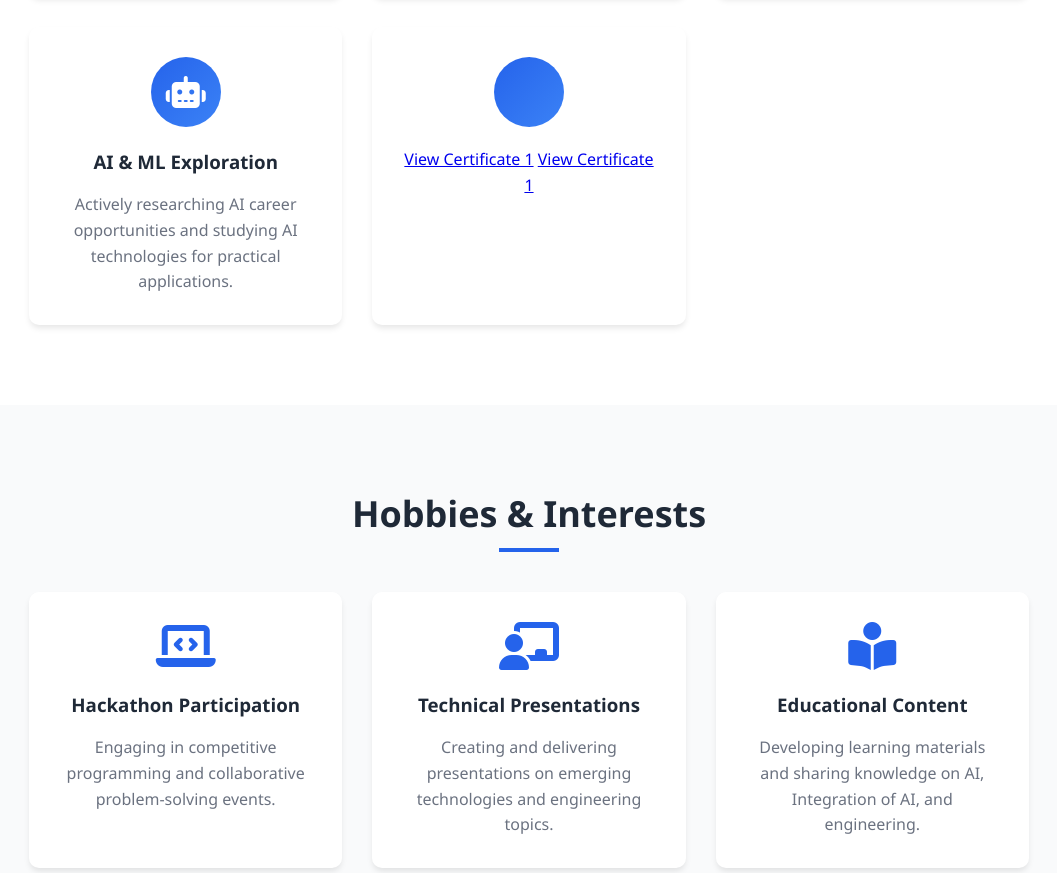
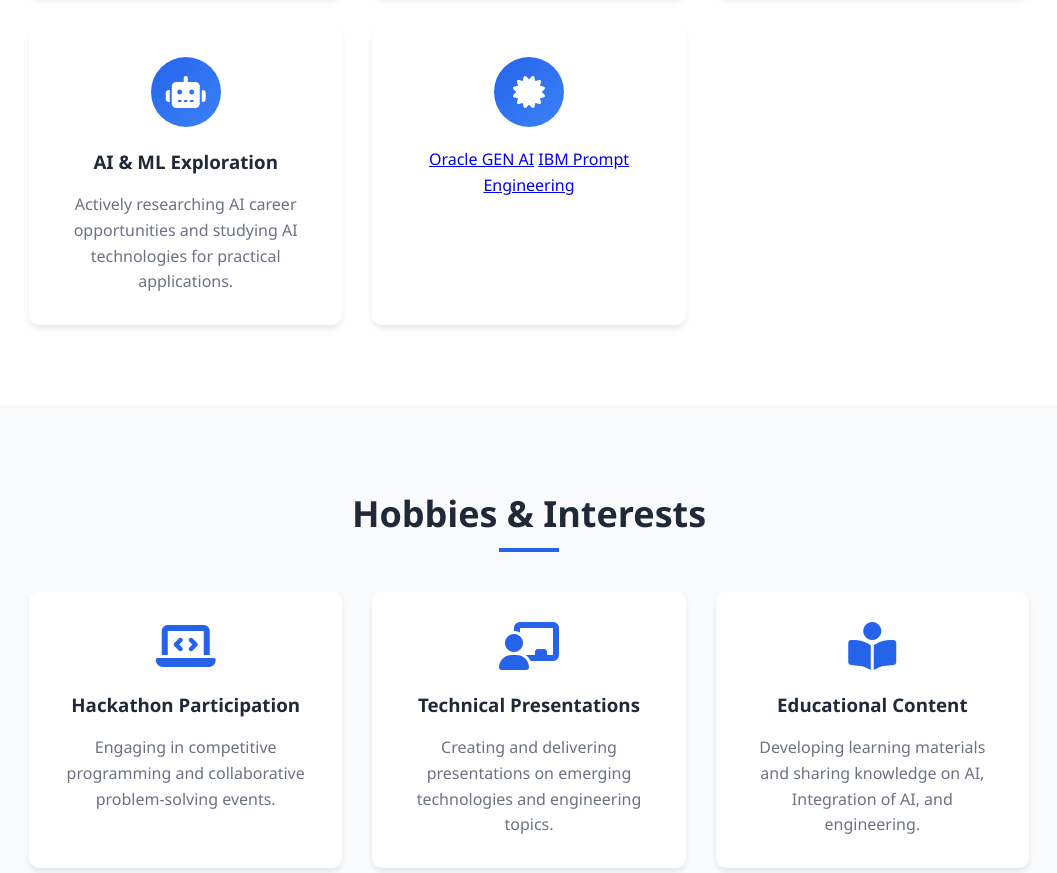
Before and after one commit to Govardhan1201/Personal-Website, a plain HTML site: page index.html in a window 1280 px wide. Shown: the part 2588-3461 px from the top of the page, without its empty margins (111-1168 px from the left). Drawn offline with Linux system fonts and the light colour scheme.

Commit message:
Update index.html

```diff
--- a/index.html
+++ b/index.html
@@ -124,10 +124,10 @@
                 </div>
                                 <div class="achievement-card">
                     <div class="achievement-icon">
-                        <i class="fa-solid fa-file-certificate"></i>
+                        <i class="fas fa-certificate"></i>
                     </div>
-                    <a href="Certificates/Oracle GEN AI.pdf" target="_blank">View Certificate 1</a>
-                    <a href="Certificates/IBM Prompt Engineering.pdf" target="_blank">View Certificate 1</a>                                </div>
+                    <a href="Certificates/Oracle GEN AI.pdf" target="_blank">Oracle GEN AI</a>
+                    <a href="Certificates/IBM Prompt Engineering.pdf" target="_blank">IBM Prompt Engineering</a>                                </div>
             </div>
         </div>
     </section>
```
